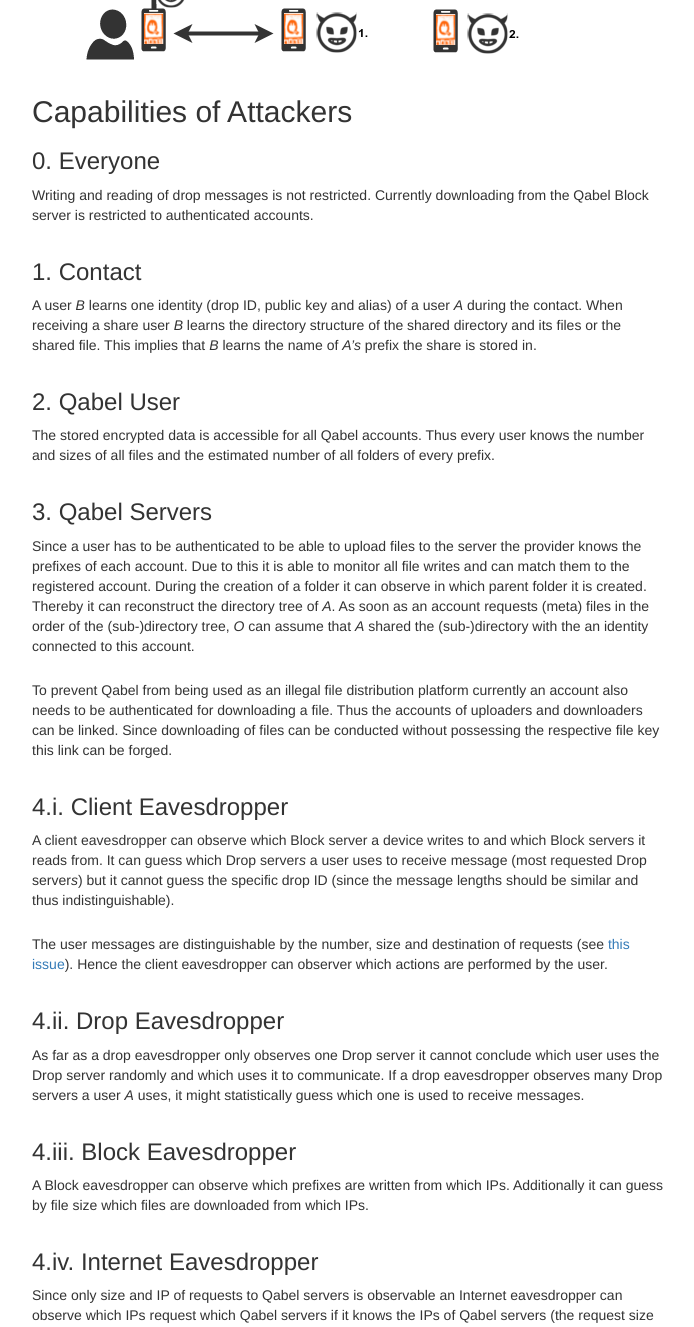
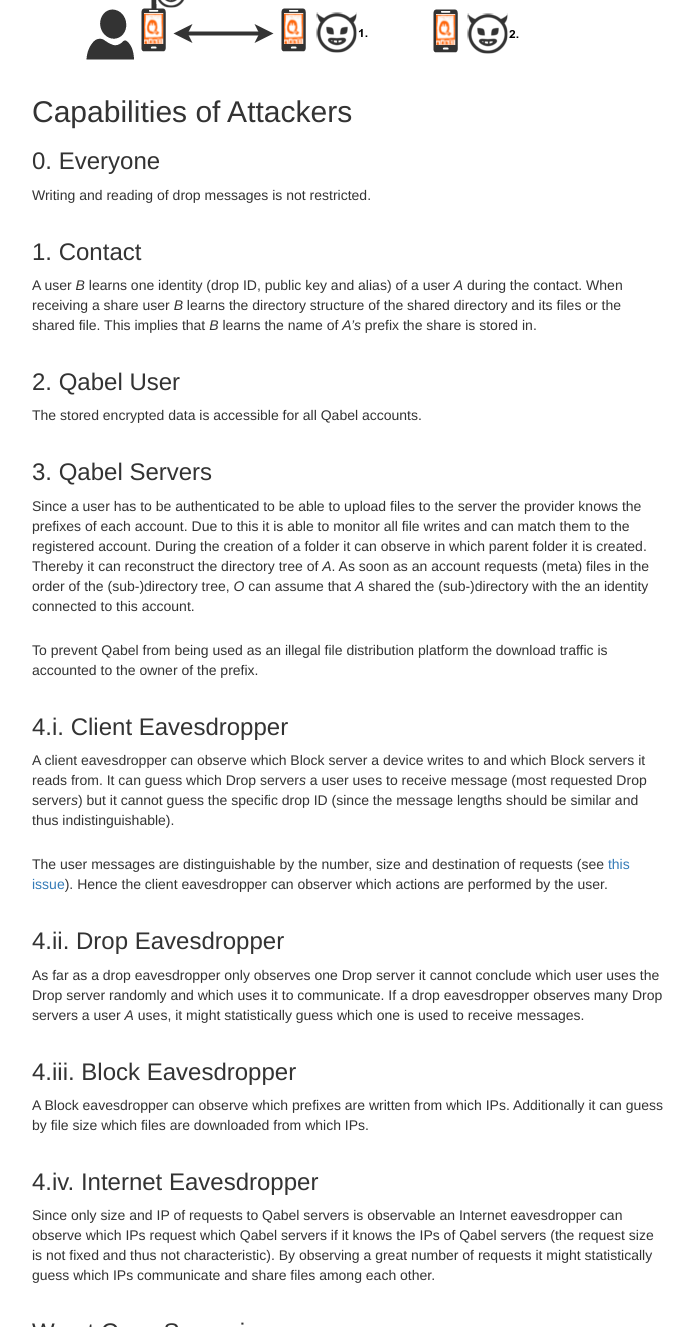
Before and after one commit to Qabel/qabel.github.io, a Jekyll site: the page built from _docs/Threat-Model.md, in a window 1280 px wide and 1400 px high, scrolled down 1427 px, cut to the strip 73-1400 px from the top of the window. Shown: the whole strip, without its empty margins (338-1032 px from the left). Built offline with Jekyll 4.4.1, drawn with Linux system fonts in a browser that asks for light colours.

Commit message:
applied change requests, clarification needed reg. aws user accounting server and listing unimplemented processes

```diff
--- a/_docs/Threat-Model.md
+++ b/_docs/Threat-Model.md
@@ -35,18 +35,18 @@
 
 ## Capabilities of Attackers
 ### 0. Everyone
-Writing and reading of drop messages is not restricted. Currently downloading from the Qabel Block server is restricted to authenticated accounts.
+Writing and reading of drop messages is not restricted.
 
 ### 1. Contact
 A user *B* learns one identity (drop ID, public key and alias) of a user *A* during the contact. When receiving a share user *B* learns the directory structure of the shared directory and its files or the shared file. This implies that *B* learns the name of *A's* prefix the share is stored in.
 
 ### 2. Qabel User
-The stored encrypted data is accessible for all Qabel accounts. Thus every user knows the number and sizes of all files and the estimated number of all folders of every prefix.
+The stored encrypted data is accessible for all Qabel accounts.
 
 ### 3. Qabel Servers
 Since a user has to be authenticated to be able to upload files to the server the provider knows the prefixes of each account. Due to this it is able to monitor all file writes and can match them to the registered account. During the creation of a folder it can observe in which parent folder it is created. Thereby it can reconstruct the directory tree of *A*. As soon as an account requests (meta) files in the order of the (sub-)directory tree, *O* can assume that *A* shared the (sub-)directory with the an identity connected to this account.
 
-To prevent Qabel from being used as an illegal file distribution platform currently an account also needs to be authenticated for downloading a file. Thus the accounts of uploaders and downloaders can be linked. Since downloading of files can be conducted without possessing the respective file key this link can be forged.
+To prevent Qabel from being used as an illegal file distribution platform the download traffic is accounted to the owner of the prefix.
 
 ### 4.i. Client Eavesdropper
 A client eavesdropper can observe which Block server a device writes to and which Block servers it reads from. It can guess which Drop server*s* a user uses to receive message (most requested Drop server*s*) but it cannot guess the specific drop ID (since the message lengths should be similar and thus indistinguishable).
```
Also changed, not shown: _docs/Qabel-Protocol-Box.md (+8 -8 lines).
